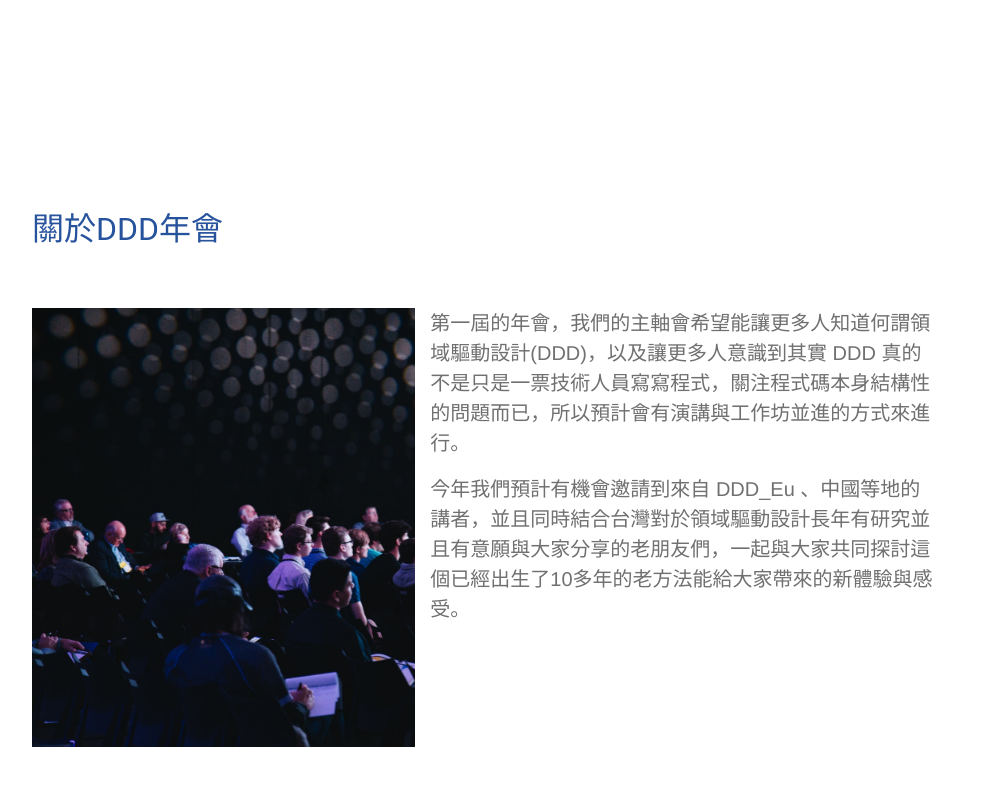
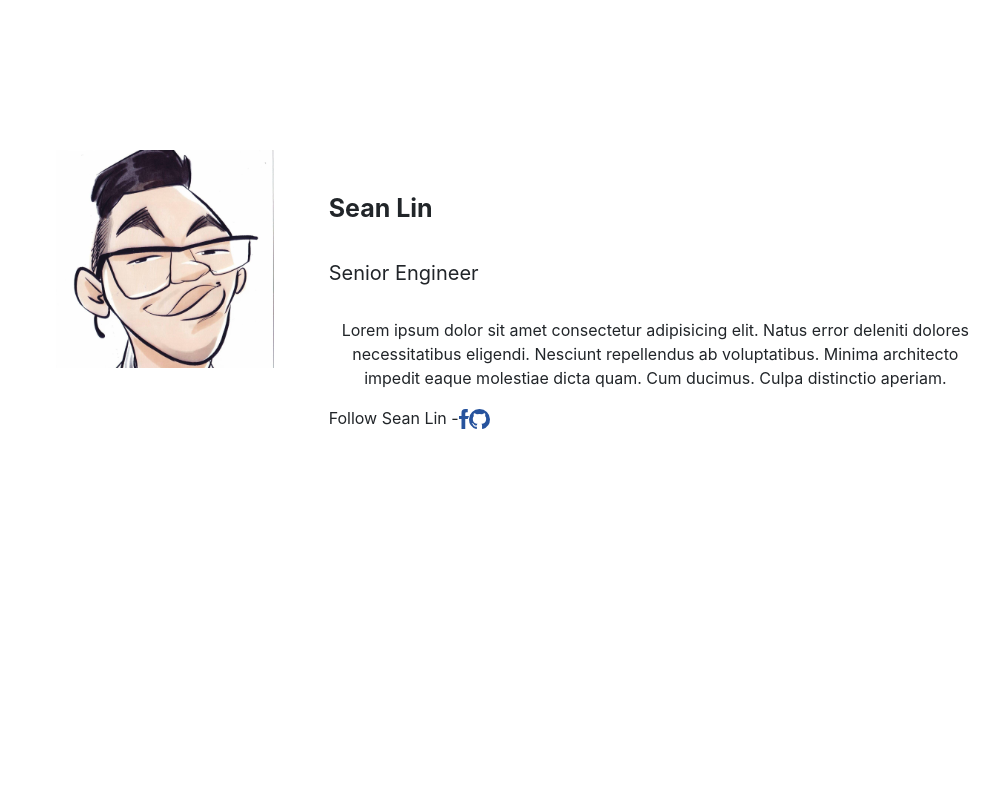
Before and after one commit to ddd-tw-conference/2020, a React (Create React App) app: page / in a window 1280 px wide. Shown: the top 800 px of the page, without its empty margins (148-1148 px from the left). Built offline with nearby package versions, Linux system fonts and the light colour scheme.

Commit message:
instructor detail completed

```diff
--- a/package.json
+++ b/package.json
@@ -11,6 +11,7 @@
     "react": "^16.13.1",
     "react-bootstrap": "^1.3.0",
     "react-dom": "^16.13.1",
+    "react-router": "^5.2.0",
     "react-scripts": "3.4.1"
   },
   "scripts": {
--- a/src/App.js
+++ b/src/App.js
@@ -2,18 +2,30 @@ import React from 'react'
 import logo from './logo.svg'
 import './App.css'
 import 'bootstrap/dist/css/bootstrap.min.css'
+import InstructorDetail from './instructors/components/InstructorDetail'
 
 import Introduction from './introduction'
-import InstructorList from './instructors'
+import { InstructorList } from './instructors'
 import SponsorList from './sponsors'
 
 function App() {
+  const links = {
+    facebook: 'https://www.facebook.com/seanlin816/',
+    github: 'https://github.com/seanhyl816',
+  }
   return (
     <div className="App">
       <div className="container-padding">
-        <Introduction />
-        <InstructorList />
-        <SponsorList />
+        {/*<Introduction />*/}
+        {/*<InstructorList />*/}
+        {/*<SponsorList />*/}
+        <InstructorDetail
+          name="Sean Lin"
+          jobTitle="Senior Engineer"
+          detail="<p>Lorem ipsum dolor sit amet consectetur adipisicing elit. Natus error deleniti dolores necessitatibus eligendi. Nesciunt repellendus ab voluptatibus. Minima architecto impedit eaque molestiae dicta quam. Cum ducimus. Culpa distinctio aperiam.</p>"
+          imgSrc="/img/sean.png"
+          links={links}
+        />
       </div>
     </div>
   )
--- /dev/null
+++ b/src/instructors/components/InstructorDetail.js
@@ -0,0 +1,66 @@
+import React from 'react'
+import PropTypes from 'prop-types'
+import '../instructorStyle.css'
+
+const InstructorDetail = (props) => {
+  const LINKTYPE = {
+    FACEBOOK: 'facebook',
+    GITHUB: 'github',
+    LINKEDIN: 'linkedin',
+  }
+  const LINK_ICON_MAP = {
+    facebook: '/img/facebook.svg',
+    github: '/img/github.svg',
+  }
+
+  const renderLinks = (links) => {
+    return Object.keys(links).map((key) => {
+      return (
+        <div>
+          <a target="_blank" href={links[key]} rel="noopener noreferrer">
+            <img src={LINK_ICON_MAP[key]} alt={key} />
+          </a>
+        </div>
+      )
+    })
+  }
+  const renderLinksComponent = (name, links) => {
+    if (links) {
+      return (
+        <div className="row instructorConnect">
+          Follow {name} - {renderLinks(props.links)}
+        </div>
+      )
+    }
+    return null
+  }
+  return (
+    <div className="container-fluid">
+      <div className="row">
+        <div className="col-4">
+          <img src={process.env.PUBLIC_URL + props.imgSrc} alt={props.name} />
+        </div>
+        <div className="col-8 align-content-start">
+          <div className="row instructorName">{props.name}</div>
+          <div className="row instructorTitle">{props.jobTitle}</div>
+          <div
+            className="row instructorDetail"
+            dangerouslySetInnerHTML={{ __html: props.detail }}
+          />
+          {renderLinksComponent(props.name, props.links)}
+        </div>
+      </div>
+    </div>
+  )
+}
+
+InstructorDetail.propTypes = {
+  //
+  name: PropTypes.string,
+  jobTitle: PropTypes.string,
+  imgSrc: PropTypes.string,
+  detail: PropTypes.string,
+  links: PropTypes.object,
+}
+
+export default InstructorDetail
--- a/src/instructors/index.js
+++ b/src/instructors/index.js
@@ -1,3 +1,3 @@
 import InstructorList from './InstructorList'
 
-export default InstructorList
+export { InstructorList }
--- a/src/instructors/instructorStyle.css
+++ b/src/instructors/instructorStyle.css
@@ -35,3 +35,7 @@
 .instructors{
     padding: 0 0 0 40px;
 }
+
+.instructorDetail{
+    padding-top: 30px;
+}
```
Also changed, not shown: src/instructors/InstructorCourseModal.js (added, +12 -0 lines), public/img/facebook.svg (added), public/img/github.svg (added), src/instructors/InstructorModal.js (added).
